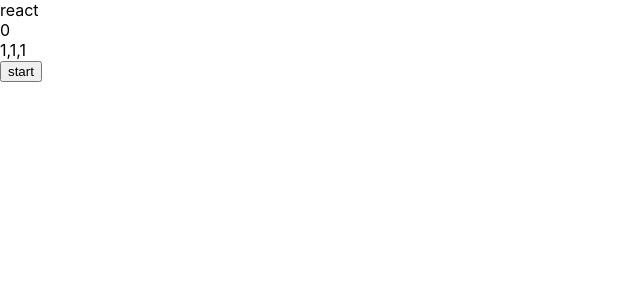
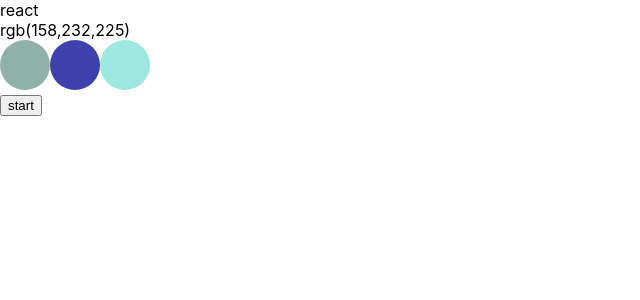
Before and after one commit to hellomac87/rgbchallenge-react-ts, a React (Create React App) app: page / in a window 1280 px wide. Shown: the top 300 px of the page, without its empty margins (0-640 px from the left). Built offline with nearby package versions, Linux system fonts and the light colour scheme.

Commit message:
create question

```diff
--- a/src/components/Question.module.scss
+++ b/src/components/Question.module.scss
@@ -1,3 +1,10 @@
 .container {
   width: 100%;
 }
+
+.circle {
+  display: inline-block;
+  width: 50px;
+  height: 50px;
+  border-radius: 25px;
+}
--- a/src/components/Question.tsx
+++ b/src/components/Question.tsx
@@ -17,9 +17,13 @@
 const Question = ({ question, createQuestion }: Props) => {
   return (
     <div className={cx("container")}>
-      {question.answer}
+      {question.problems[question.answer]}
       <br />
-      {question.problems[0]},{question.problems[1]},{question.problems[2]}
+
+      {question.problems.map((p: string, i: number) => (
+        <span key={i} className={cx("circle")} style={{ backgroundColor: p }} />
+      ))}
+
       <br />
       <button onClick={createQuestion}>start</button>
     </div>
--- a/src/store/question/actions.ts
+++ b/src/store/question/actions.ts
@@ -8,16 +8,19 @@
   return Math.floor(Math.random() * 3);
 };
 
-export const problem = (): [number, number, number] => {
-  return [randomMath(), randomMath(), randomMath()];
+export const createRGB = (): string => {
+  return `rgb(${randomMath()},${randomMath()},${randomMath()})`;
+};
+
+export const problems = (): string[] => {
+  return [createRGB(), createRGB(), createRGB()];
 };
 
 // action creator
 export const createQuestion = () => {
-  console.log("createQuestion");
   return {
     type: CREATE_QUESTION,
     answer: answer(),
-    problem: problem()
+    problems: problems()
   };
 };
--- a/src/store/question/reducers.ts
+++ b/src/store/question/reducers.ts
@@ -1,9 +1,9 @@
 import { QuestionState, CREATE_QUESTION, QuestionActionTypes } from "./types";
-
+import { answer, problems } from "./actions";
 // initialState
 const initialState: QuestionState = {
-  answer: 0,
-  problems: [1, 1, 1]
+  answer: answer(),
+  problems: problems()
   // activeItem: null
 };
 
--- a/src/store/question/types.ts
+++ b/src/store/question/types.ts
@@ -1,7 +1,7 @@
 // declare reducer state type
 export interface QuestionState {
   answer: number;
-  problems: number[];
+  problems: string[];
   // activeItem: number | null;
 }
 
@@ -11,7 +11,7 @@
 interface CreateQuestionAction {
   type: typeof CREATE_QUESTION;
   answer: number;
-  problems: number[];
+  problems: string[];
 }
 
 export type QuestionActionTypes = CreateQuestionAction;
```
Also changed, not shown: 1 other file (tests, documents, lock files or other folders).
